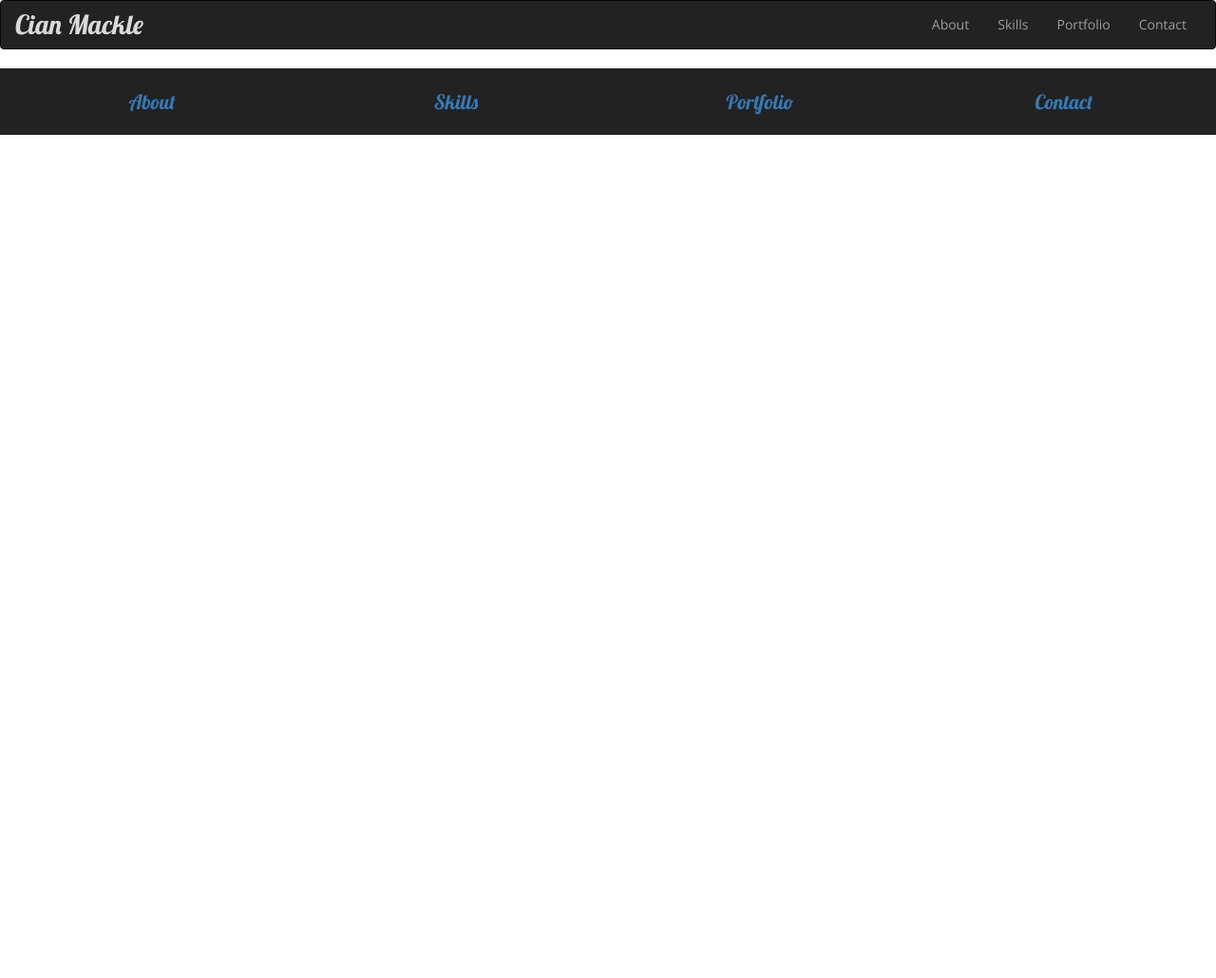
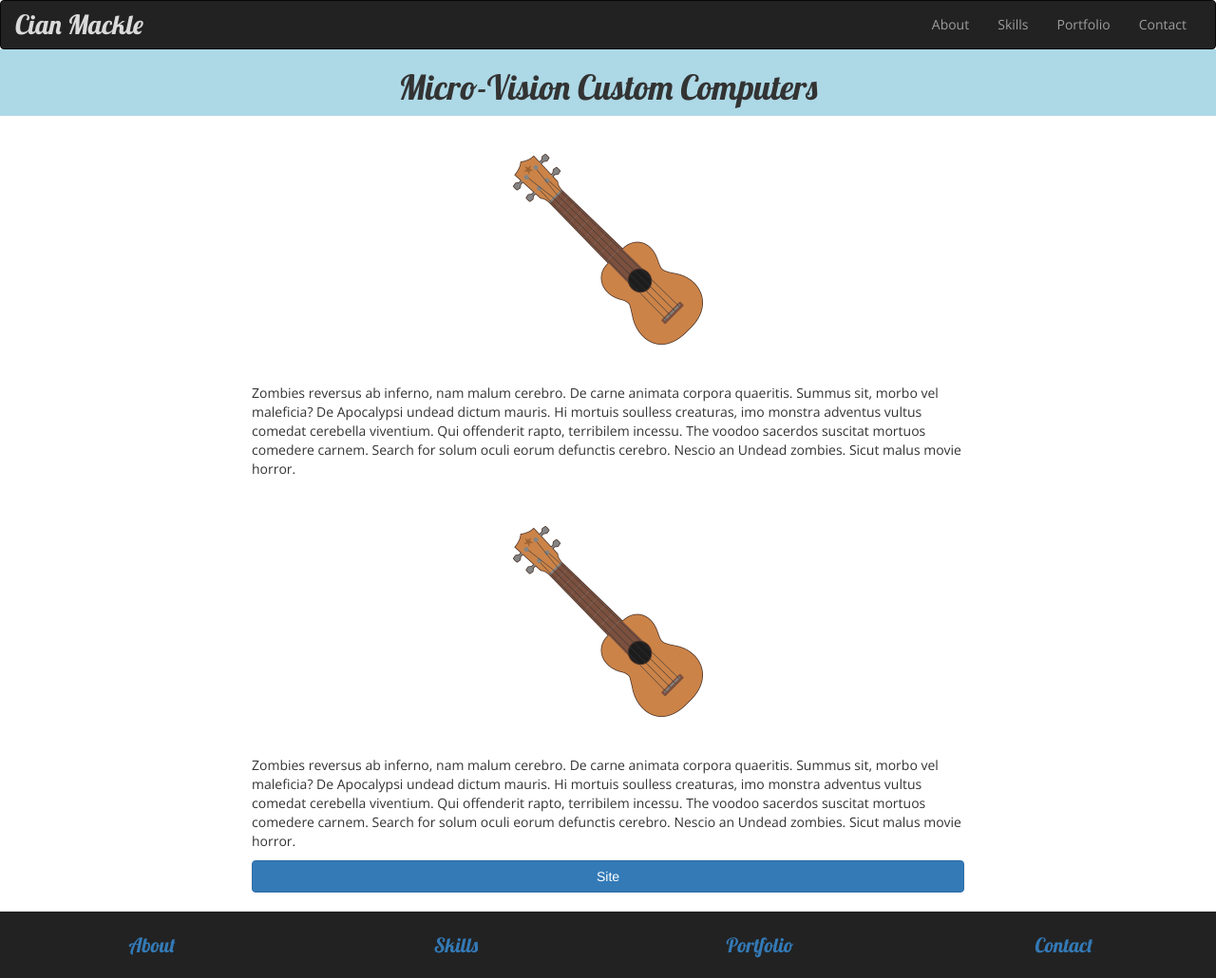
Before and after one commit to CianM/Personal-Website, a PHP site: page /portfolio/micro-vision/index.php in a window 1280 px wide. Shown: the whole page at 95% size. Before the commit the page ends 142 px from the top, so only its background shows below. Run offline with PHP 8.4, Linux system fonts and the light colour scheme; a stand-in replaces the project's code that opens the database connection; some libraries are stand-ins or nearby versions.

Commit message:
Add placeholder content for Micro-Vision and Constructed Languages pages

```diff
--- a/portfolio/micro-vision/css/micro-vision_style.css
+++ b/portfolio/micro-vision/css/micro-vision_style.css
@@ -4,6 +4,14 @@
 
 .navbar {
 	margin-bottom: 0;
+}
+
+h1 {
+	font-family: "Lobster", cursive;
+}
+
+header{
+	background-color: lightBlue;
 }
 
 footer {
--- a/portfolio/micro-vision/index.php
+++ b/portfolio/micro-vision/index.php
@@ -2,8 +2,8 @@
 <html>
 	<head>
 		<title>Portfolio | Micro-Vision Custom Computers</title>
-		<!-- <meta name="description" content="">
-		<meta name="keywords" content=""> -->
+		<meta name="description" content="An interactive site for viewing and customizing Micro-Vision\'s custom-built systems. ">
+		<meta name="keywords" content="portfolio, Cian Mackle, Micro-Vision, custom, computers">
 		<link rel="icon" href="../../images/favicon.png" type="image/png">
 		<meta name="viewport" content="width=device-width, initial-scale=1">
 		<link rel="stylesheet" href="http://maxcdn.bootstrapcdn.com/bootstrap/3.3.5/css/bootstrap.min.css">
@@ -38,6 +38,43 @@
 		  </div><!-- /.container -->
 		</nav>
 
+		<header class="container-fluid text-center">
+			<h1>Micro-Vision Custom Computers</h1>
+		</header>
+
+		<section class="container">
+			<img class="img-responsive center-block" src="images/placeholder.png">
+			<div class="row">
+				<div class="col-md-offset-2 col-md-8 col-xs-12">
+					<p class="open_sans">
+						Zombies reversus ab inferno, nam malum cerebro. De carne animata corpora quaeritis. Summus sit, morbo vel maleficia?
+						De Apocalypsi undead dictum mauris. Hi mortuis soulless creaturas, imo monstra adventus vultus comedat cerebella viventium.
+						Qui offenderit rapto, terribilem incessu. The voodoo sacerdos suscitat mortuos comedere carnem. Search for solum oculi eorum
+						defunctis cerebro. Nescio an Undead zombies. Sicut malus movie horror.
+					</p>
+				</div>
+			</div>
+
+			<img class="img-responsive center-block" src="images/placeholder.png">
+			<div class="row">
+				<div class="col-md-offset-2 col-md-8 col-xs-12">
+					<p class="open_sans">
+						Zombies reversus ab inferno, nam malum cerebro. De carne animata corpora quaeritis. Summus sit, morbo vel maleficia?
+						De Apocalypsi undead dictum mauris. Hi mortuis soulless creaturas, imo monstra adventus vultus comedat cerebella viventium.
+						Qui offenderit rapto, terribilem incessu. The voodoo sacerdos suscitat mortuos comedere carnem. Search for solum oculi eorum
+						defunctis cerebro. Nescio an Undead zombies. Sicut malus movie horror.
+					</p>
+				</div>
+			</div>
+
+			<div class="row">
+				<div class="col-md-offset-2 col-md-8 col-xs-12">
+					<a class="btn btn-primary center-block" href="site/index.php">Site</a>
+				</div>
+			</div>
+		</section>
+
+
 
 
 		<footer class="container-fluid">
```
Also changed, not shown: portfolio/constructed_languages/css/constructed_languages_style.css (+7 -0 lines), portfolio/constructed_languages/index.php (+36 -2 lines), portfolio/constructed_languages/images/placeholder.png (added), portfolio/micro-vision/images/placeholder.png (added).
